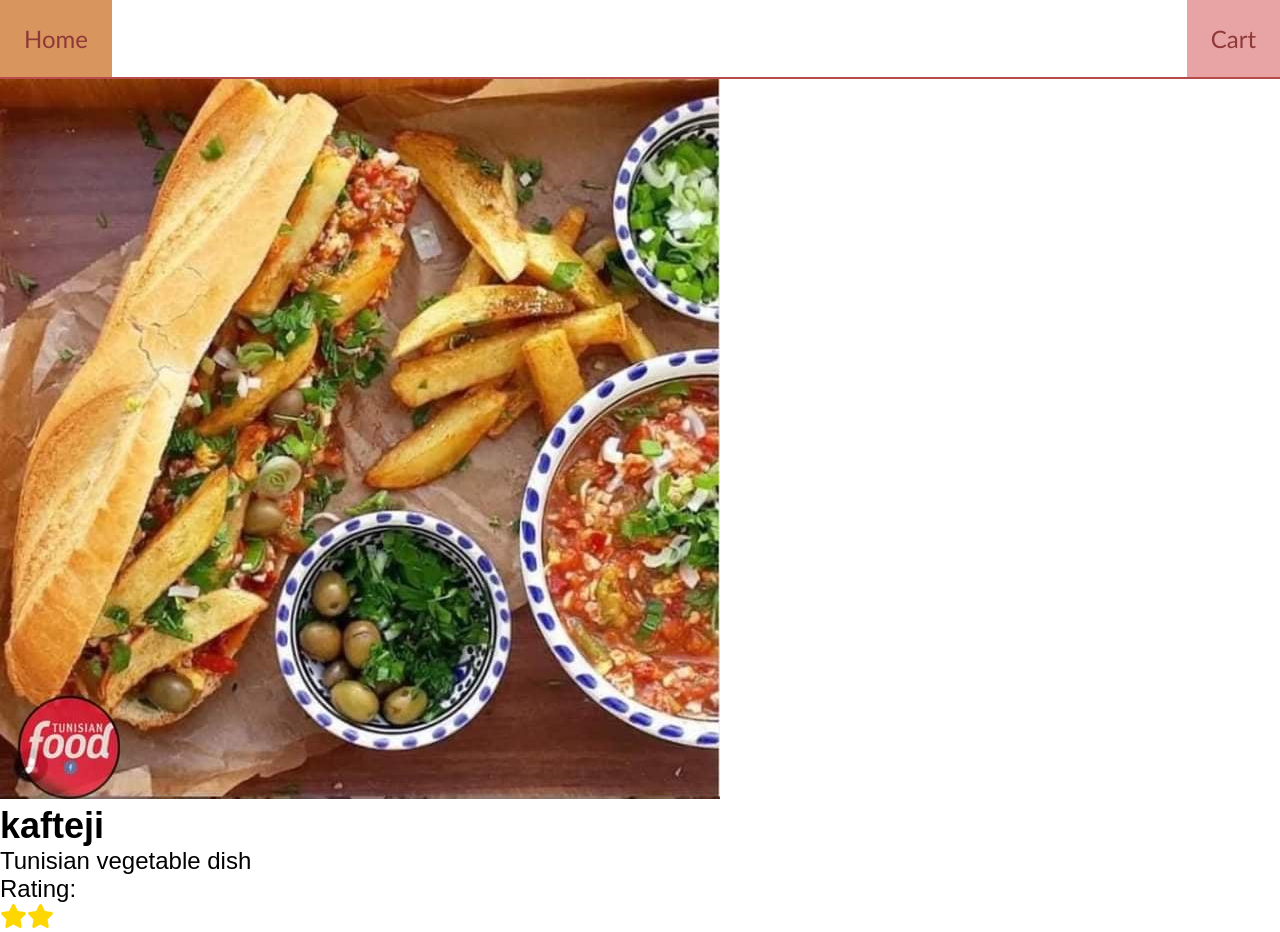
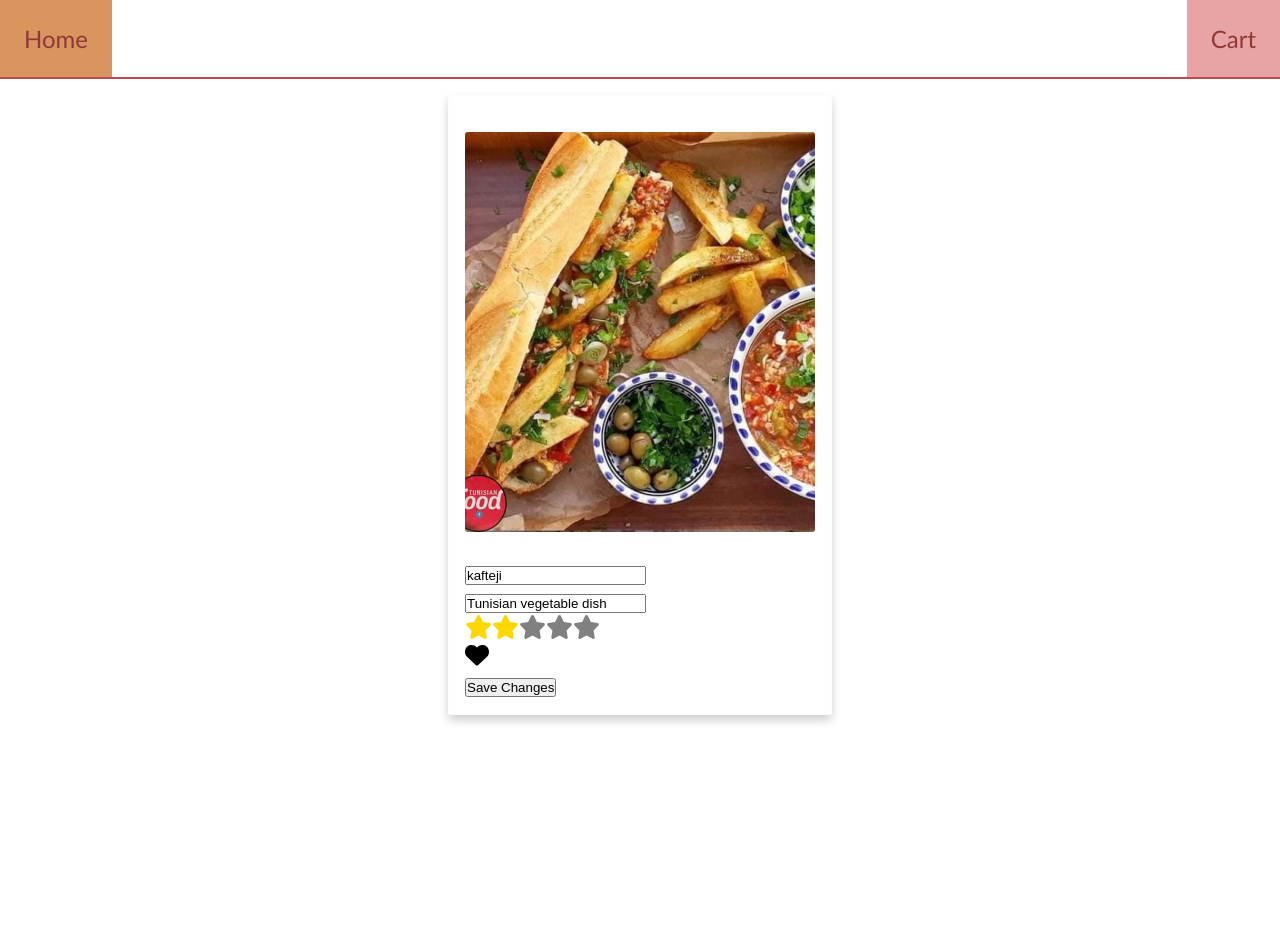
Before and after one commit to cronus712/food-menu-angular-, an Angular app: page /update-food/1 in a window 1280 px wide. Shown: the top 932 px of the page. After the commit the page ends 800 px from the top, so only its background shows below. Built offline with nearby package versions, Linux system fonts and the light colour scheme; data requests are answered from the project's data file.

Commit message:
update food item form html fix

```diff
--- a/src/app/app.module.ts
+++ b/src/app/app.module.ts
@@ -5,6 +5,7 @@ import { AppRoutingModule } from './app-routing.module';
 import { HttpClientModule } from '@angular/common/http';
 import { FormsModule } from '@angular/forms';
 import { FontAwesomeModule } from '@fortawesome/angular-fontawesome';
+import { ReactiveFormsModule } from '@angular/forms';
 
 import { AppComponent } from './app.component';
 import { HeaderComponent } from './components/header/header.component';
@@ -35,7 +36,8 @@ import { UpdateFoodComponent } from './components/update-food/update-food.compon
     AppRoutingModule,
     HttpClientModule,
     FormsModule,
-    FontAwesomeModule
+    FontAwesomeModule,
+    ReactiveFormsModule
   ],
   providers: [],
   bootstrap: [AppComponent]
--- a/src/app/components/update-food/update-food.component.css
+++ b/src/app/components/update-food/update-food.component.css
@@ -0,0 +1,49 @@
+.update-food-form {
+  display: flex;
+  justify-content: center;
+}
+ .product-detail {
+  border: solid 1px rgb(255, 252, 252);
+  padding: 1rem;
+  margin: 1rem;
+  box-shadow: 0px 5px 10px rgba(0, 0, 0, 0.2);
+  border-radius: 3px;
+
+}
+
+.product-detail .product-image-container .product-image {
+    width: 350px;
+    height: 400px;
+    margin: 20px auto;
+    object-fit: cover;
+    border-radius: 3px;
+}
+
+.product-detail .product-image-container {
+  width: 100%;
+}
+
+@media only screen and (max-width: 768px) {
+  .product-detail {
+    padding: 0.5rem;
+    margin: 0.5rem;
+  }
+
+  .product-detail .product-image-container {
+    width: 100%;
+  }
+}
+.fa-star {
+  cursor: pointer;
+  color: gray;
+}
+
+.fa-star.checked {
+  color: gold;
+font-size: 1em;
+margin-top: 40px;
+}
+
+.fa-heart {
+ cursor: pointer;
+}
--- a/src/app/components/update-food/update-food.component.html
+++ b/src/app/components/update-food/update-food.component.html
@@ -2,29 +2,33 @@
 
 <div class="product-detail" *ngIf="food">
   <div class="product-image-container">
-    <img class="product-image" [src]="food.image" alt="{{ food.name }}">
+    <img class="product-image" [src]="food.image" alt="{{ food.name }}" >
   </div>
 
   <div class="product-info">
-    <h2 class="product-name">{{ food.name }}</h2>
+    <div class="form-control">
+      <input type="text" [(ngModel)] ="food.name"
+      name="name" id="name">
+    </div>
+     <div class="form-control">
+      <input type="text" name="description" id="description" [(ngModel)]="food.description">
+     </div>
 
-
-    <p class="product-description">{{ food.description }}</p>
-
-    <div class="rating-container">
-      <span class="rating-label">Rating:</span>
-      <div class="rating">
-        <fa-icon *ngFor="let star of stars; let i = index"
-           class="fa fa-star"
-           [ngClass]="{'checked': food.rating > i }"
-           [icon]="faStar"></fa-icon>
-      </div>
+    <div class="form-control star-rating">
+    <div class="star-container">
+      <fa-icon *ngFor="let star of starss; let i = index"
+         (click)="rate(i + 1)"
+         [icon] = "faStar"
+         class="fa fa-star"
+         [ngClass]="{'checked': food.rating >= i + 1}"></fa-icon>
     </div>
+  </div>
 
     <div class="favortie-food">
       <fa-icon class="fa fa-heart"
       [ngClass]="{ 'fas': food.favorite, 'far': !food.favorite }"
       [icon]="faHeart"
+      (click)="toggleFavorite()"
      >
     </fa-icon>
     </div>
--- a/src/app/components/update-food/update-food.component.ts
+++ b/src/app/components/update-food/update-food.component.ts
@@ -3,7 +3,7 @@ import { ActivatedRoute } from '@angular/router';
 import { Food } from 'src/app/food';
 import { FoodService } from 'src/app/services/food-service.service';
 import { faStar, faHeart } from '@fortawesome/free-solid-svg-icons';
-
+import { FormBuilder, FormControl, FormGroup, Validators } from '@angular/forms'; // Import ReactiveFormsModule
 @Component({
   selector: 'app-update-food',
   templateUrl: './update-food.component.html',
@@ -13,10 +13,13 @@ export class UpdateFoodComponent {
 
   @Input() food !: Food;
   stars!: number[]
+  starss = [1, 2, 3, 4, 5];
   faStar = faStar;
   faHeart = faHeart;
+  // rating : number = 0;
+  // name = new FormControl('');
 
-  constructor(private foodService : FoodService, private route : ActivatedRoute) {}
+  constructor(private foodService : FoodService, private route : ActivatedRoute, private fb : FormBuilder) {}
 
   ngOnInit():void {
     this.route.paramMap.subscribe(params => {
@@ -29,4 +32,12 @@ export class UpdateFoodComponent {
     console.log("food data:", this.food);
   }
 
+  rate(rating: number) {
+    this.food.rating = rating;
+  }
+
+  toggleFavorite() {
+    this.food.favorite = !this.food.favorite;
+  }
+
 }
```
